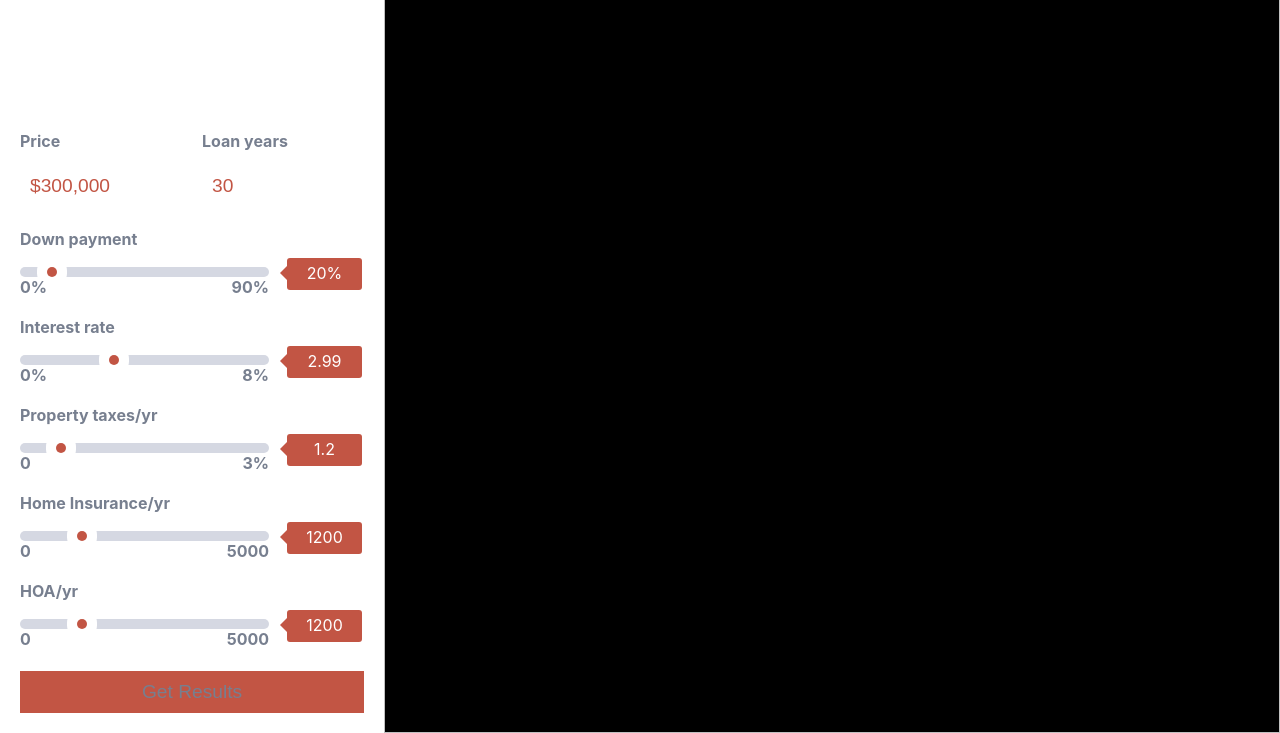
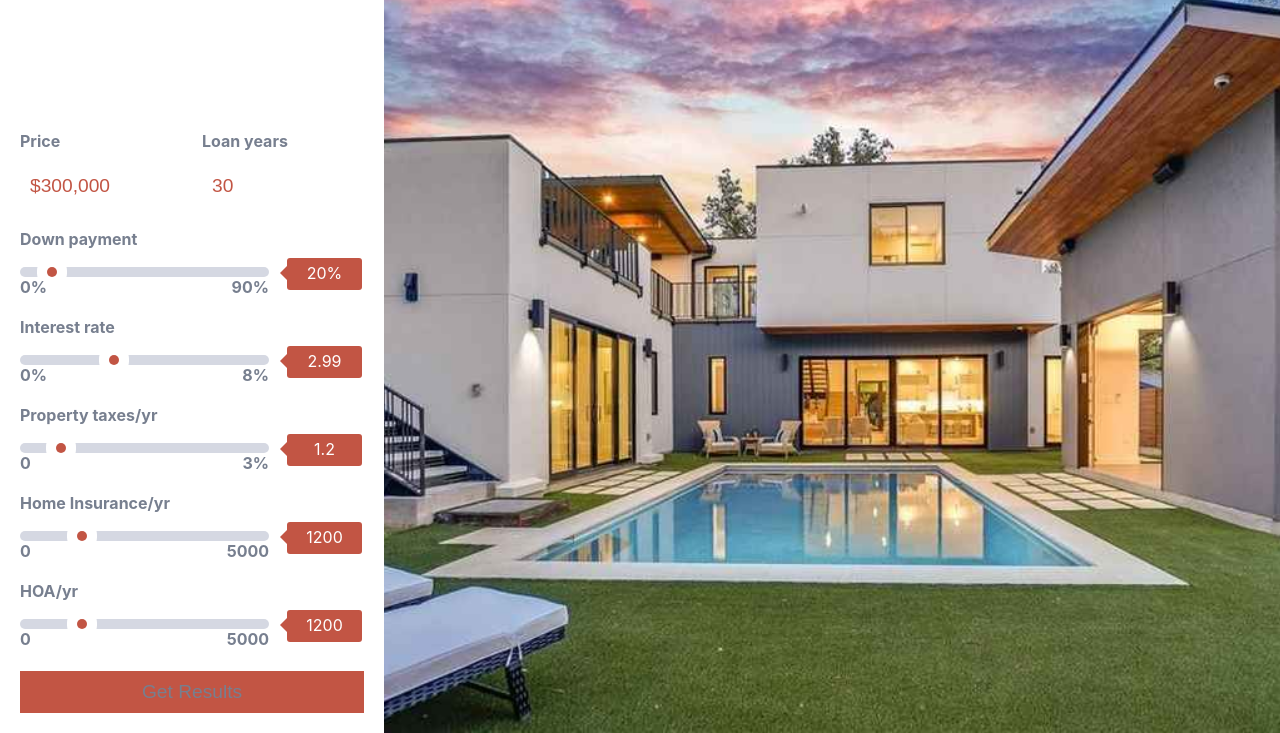
Before and after one commit to CamEverett96/smartgage, a website: page index.html in a window 1280 px wide. Shown: the part 67-800 px from the top of the page. Drawn offline with nearby package versions, Linux system fonts and the light colour scheme; the site is published under a folder, as on GitHub Pages, so addresses that start at the root find nothing.

Commit message:
Update index.html

```diff
--- a/index.html
+++ b/index.html
@@ -106,7 +106,7 @@
     </div>
     <div class="mg-page__right  ">
       <img
-        src="/public/img/cf67ea55828db33561e1ba2dff185ad4l-m2591109174od-w480_h360_x2.jpeg"
+        src="public/img/cf67ea55828db33561e1ba2dff185ad4l-m2591109174od-w480_h360_x2.jpeg"
         class="image-panel">
       <div class="mg-results">
         <div class="mg-results__container">
```
